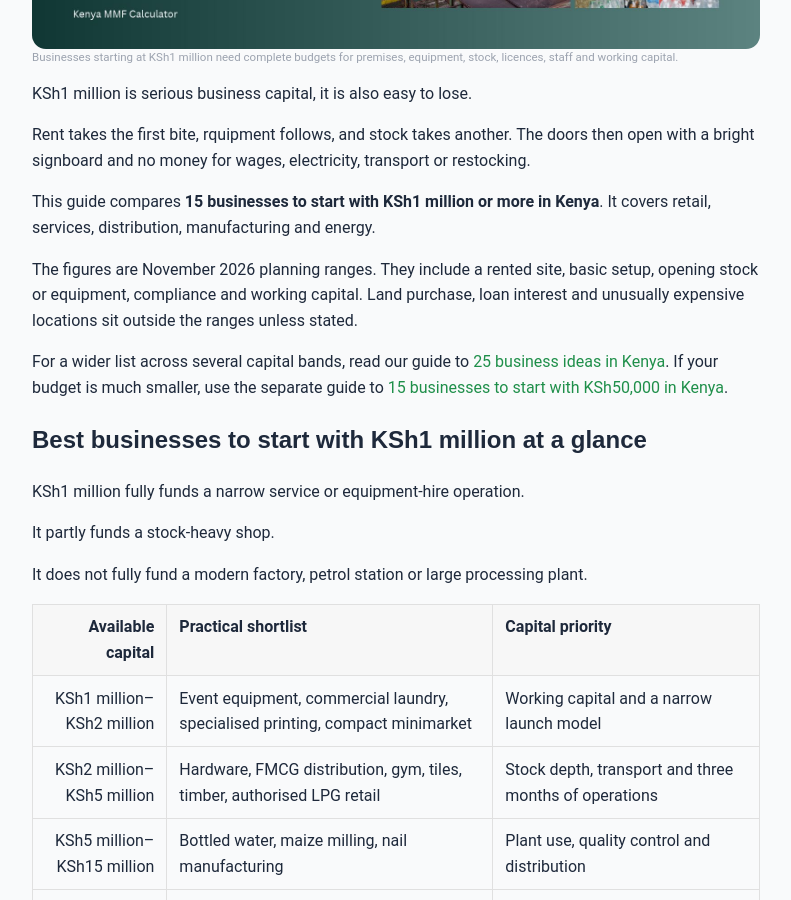
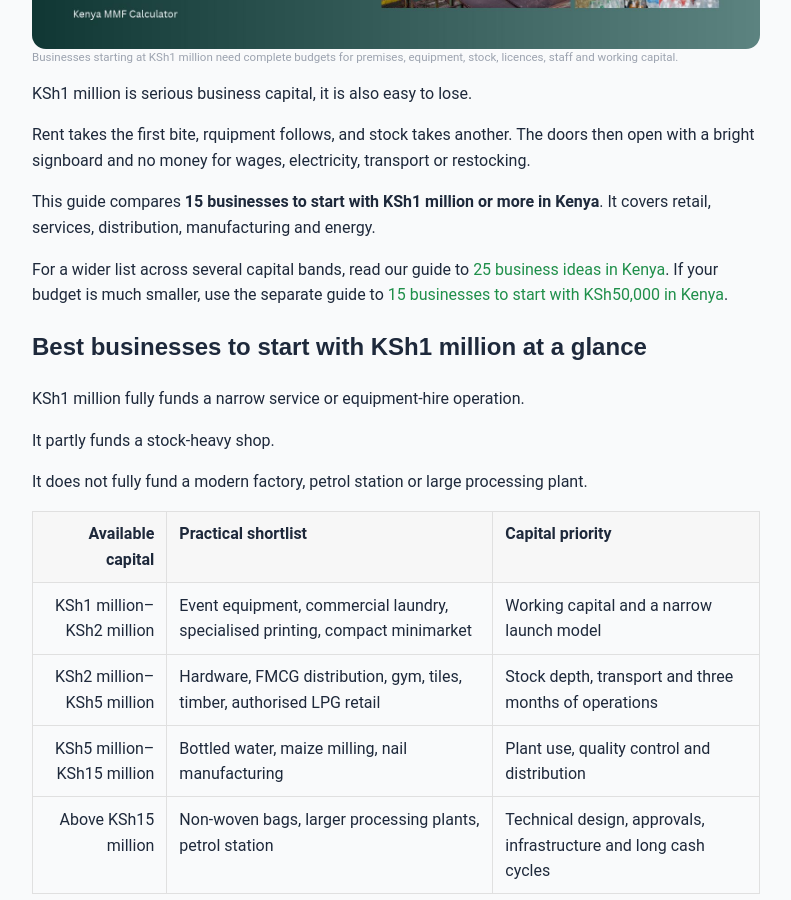
Before and after one commit to Coinimain/kenyanmmf, a Jekyll site: the page built from _posts/2026-11-14-business-ideas-in-kenya-with-1-million.md, in a window 1280 px wide and 900 px high, scrolled down 613 px. Shown: the whole window, without its empty margins (244-1035 px from the left). Built offline with Jekyll 4.4.1, drawn with Linux system fonts in a browser that asks for light colours.

Commit message:
Update KSh 1 million business ideas article

```diff
--- a/_posts/2026-11-14-business-ideas-in-kenya-with-1-million.md
+++ b/_posts/2026-11-14-business-ideas-in-kenya-with-1-million.md
@@ -36,8 +36,6 @@ KSh1 million is serious business capital, it is also easy to lose.
 Rent takes the first bite, rquipment follows, and stock takes another. The doors then open with a bright signboard and no money for wages, electricity, transport or restocking.
 
 This guide compares **15 businesses to start with KSh1 million or more in Kenya**. It covers retail, services, distribution, manufacturing and energy.
-
-The figures are November 2026 planning ranges. They include a rented site, basic setup, opening stock or equipment, compliance and working capital. Land purchase, loan interest and unusually expensive locations sit outside the ranges unless stated.
 
 For a wider list across several capital bands, read our guide to [25 business ideas in Kenya](/blog/business-ideas-in-kenya/). If your budget is much smaller, use the separate guide to [15 businesses to start with KSh50,000 in Kenya](/blog/business-ideas-in-kenya-with-50000/).
 
```
